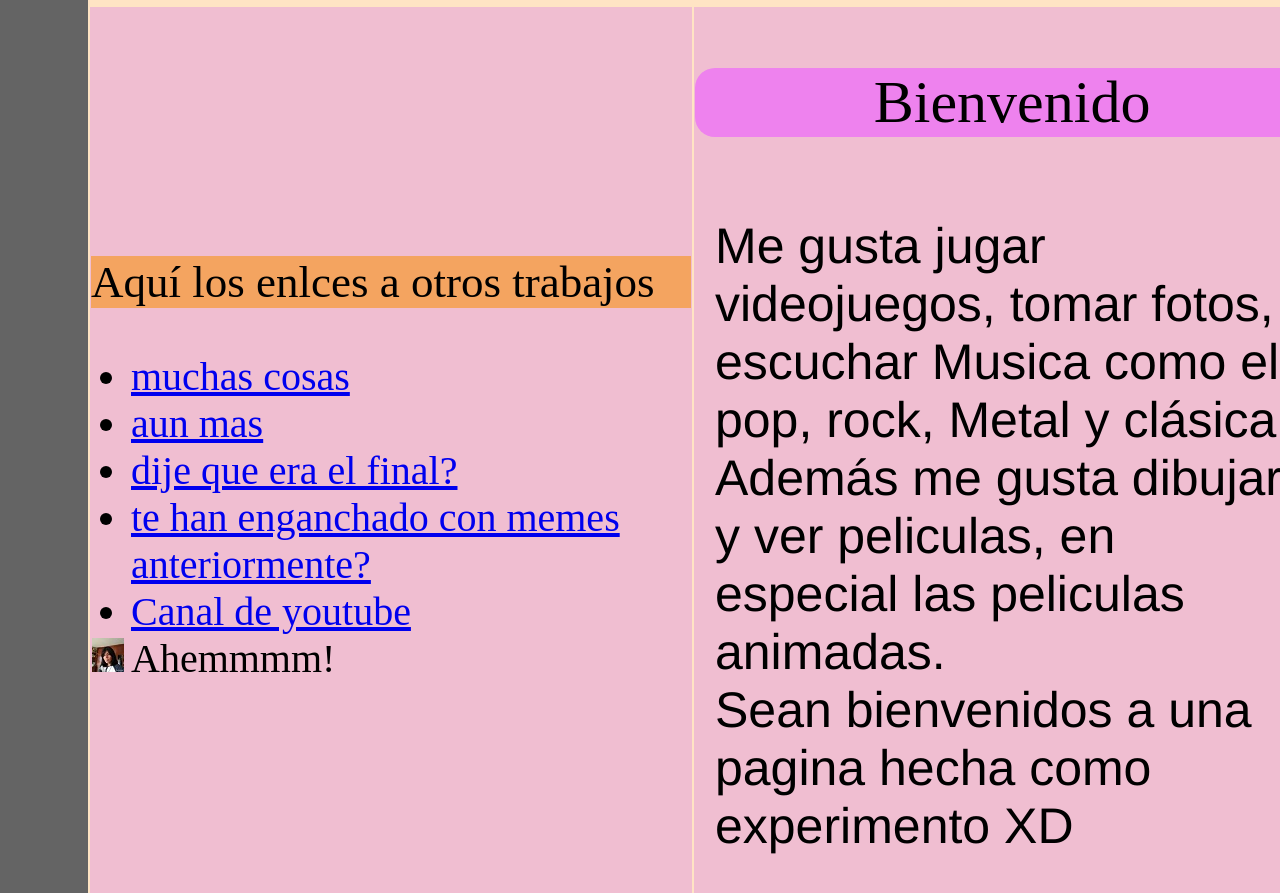
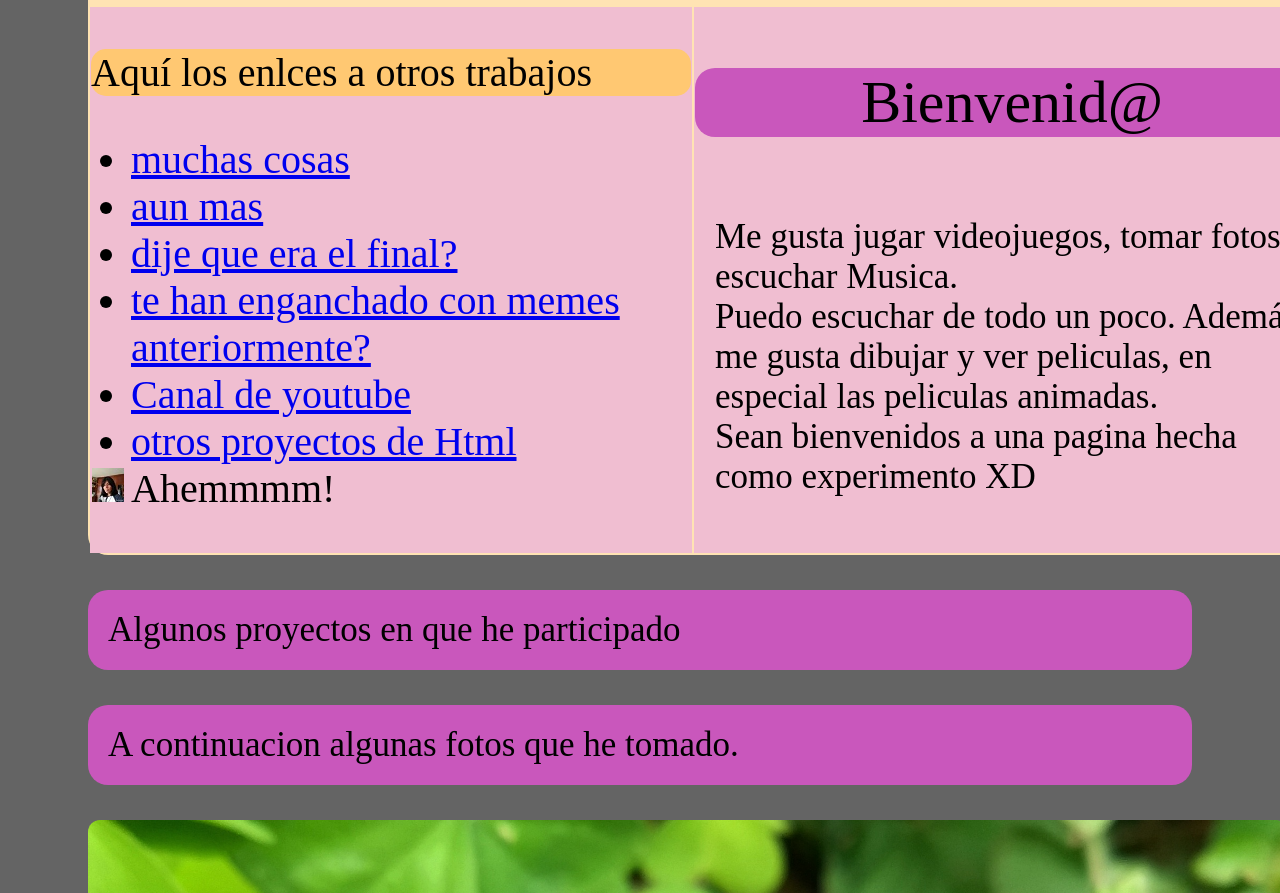
Before and after one commit to RicardoBernal72/p1, a plain HTML site: page index.html in a window 1280 px wide. Shown: the part 691-1584 px from the top of the page. Drawn offline with Linux system fonts and the light colour scheme.

Commit message:
se cambio algunos colores, el tamaño de letra en algunos textos

```diff
--- a/Trabajos-clase/Recursos/Stylos.css
+++ b/Trabajos-clase/Recursos/Stylos.css
@@ -16,17 +16,18 @@ body{
 }
 
 .texto2 {
-    font-size: 50px;
+    font-size: 35px;
     padding: 20px;
-    font-family: 'Franklin Gothic Medium', 'Arial Narrow', Arial, sans-serif;
+    font-family: 'Times New Roman', Times, serif;
 
 }
 .texto3 {
     font-size: 40px;
 
 }
+
 .texto4 {
-    background-color: rgb(88, 86, 86);
+    background-color:  rgb(88, 86, 86);
     padding-bottom: 40px;
 }
 .texto5 {
@@ -39,23 +40,24 @@ body{
     font-family: 'Holysthic';
 }
 .texto7 {
-    background-color: violet;
+    background-color: #c957bc;
     border-radius: 20px;
 }
 .texto8 {
-    background-color: sandybrown;
-    font-size: 45px;
+    background-color: #ffc872;
+    border-radius: 15px;
+    font-size: 40px;
 
 
 }
 .ta{
-    background-color: bisque;
-    border-radius: 30px;
+    background-color: #ffe3b3;
+    border-radius: 20px;
     width: 100%;
 }
 .bordeb {
     border: cadetblue;
-    border-radius: 35px;
+    border-radius: 30px;
 }
 .queso1{
     border-radius: 30px;
@@ -114,5 +116,7 @@ body{
 
 
 .forima{
-    border-radius: 10px;
+
+    border-radius: 12px;
+
 }
--- a/index.html
+++ b/index.html
@@ -28,7 +28,7 @@
         <tr class="texto5">
             <td>
                 <div>
-                    <p class="texto8">Aquí los enlces a otros trabajos</p>
+                    <p class="texto8">Aquí los enlces a otros trabajos</p></h2>
                 </div>
                 <ul class="texto3">
                     <li> <a href="Trabajos-clase/mi_pagina/Repaso_tablas.html"> muchas cosas</a></li>
@@ -36,18 +36,18 @@
                     <li> <a href="Trabajos-clase/mi_pagina/ehe.html"> dije que era el final?</a></li>
                     <li> <a href="Trabajos-clase/mi_pagina/otro.html">te han enganchado con memes anteriormente?</a></li>
                     <li><a href="https://www.youtube.com/channel/UCtIy5WkKt3a0W3VpKGyWi2Q">Canal de youtube</a></li>
+                    <li><a href="https://ricardobernal72.github.io/Programacionweb2/Proyecto/clases/indexp.html">otros proyectos de Html</a></li>
                     <li style="list-style-image: url(Trabajos-clase/Recursos/media/jo.jpg);"> Ahemmmm!</li>
                 </ul>
             </td>
             <td>
                 <div class="texto7">
-                    <p class="texto6">Bienvenido</p>
+                    <p class="texto6">Bienvenid@</p>
                 </div>
                 <div>
 
                     <p class="texto2">
-                        Me gusta jugar videojuegos, tomar fotos, escuchar Musica como el pop,
-                        rock, Metal y clásica.
+                        Me gusta jugar videojuegos, tomar fotos, escuchar Musica. <br> Puedo escuchar de todo un poco.
                         Además me gusta dibujar y ver peliculas, en especial las peliculas animadas.
                         <br>
                         Sean bienvenidos a una pagina hecha como experimento XD
@@ -56,6 +56,13 @@
             </td>
         </tr>
     </table>
+
+    <div class="texto7">
+        <p class="texto2">
+            Algunos proyectos en que he participado
+        </p>
+    </div>
+
     <div class="texto7">
         <p class="texto2">
             A continuacion algunas fotos que he tomado.
```
